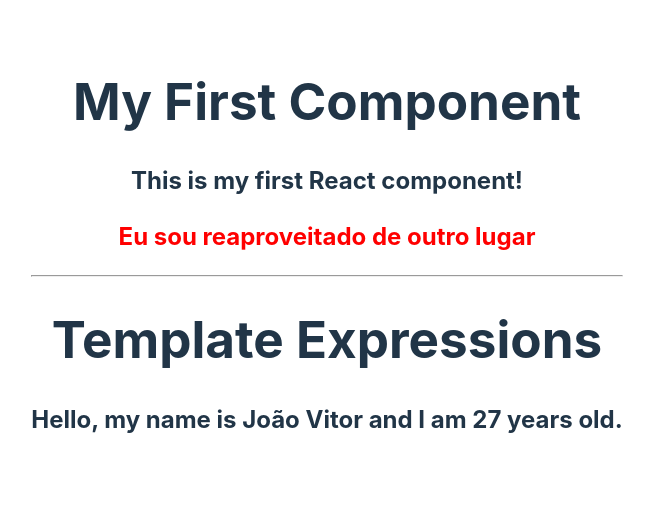
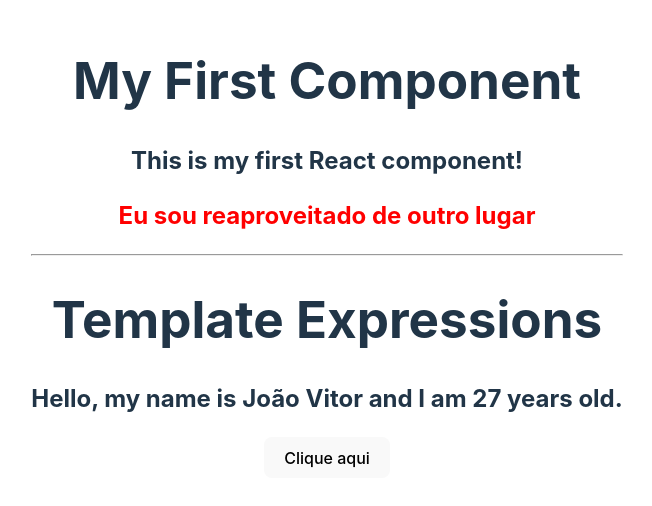
Before and after one commit to joao-vittorr/estudo-react-native, a React (Vite) app in the folder 2_fundamentos do react/fundamentos/: page / in a window 1280 px wide. Shown: the part 152-658 px from the top of the page, without its empty margins (313-965 px from the left). Built offline with nearby package versions, Linux system fonts and the light colour scheme.

Commit message:
Criando evento de click

```diff
--- a/2_fundamentos do react/fundamentos/src/App.jsx
+++ b/2_fundamentos do react/fundamentos/src/App.jsx
@@ -5,7 +5,7 @@ import "./App.css";
 // import components
 import FirstComponent from "./components/FirstComponent";
 import TemplateExpressions from "./components/TemplateExpressions";
-
+import Events from "./components/Events";
 
 function App() {
   const [count, setCount] = useState(0);
@@ -17,6 +17,7 @@ function App() {
       <hr />
       <h1>Template Expressions</h1>
       <TemplateExpressions />
+      <Events />
     </>
   );
 }
--- /dev/null
+++ b/2_fundamentos do react/fundamentos/src/components/Events.jsx
@@ -0,0 +1,15 @@
+const Events = () => {
+  const handleClick = () => {
+    console.log("Clicou no botão");
+  };
+
+  return (
+    <div>
+      <div>
+        <button onClick={handleClick}>Clique aqui</button>
+      </div>
+    </div>
+  );
+};
+
+export default Events;
```
